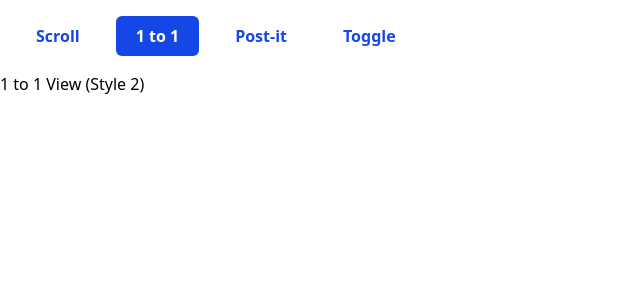
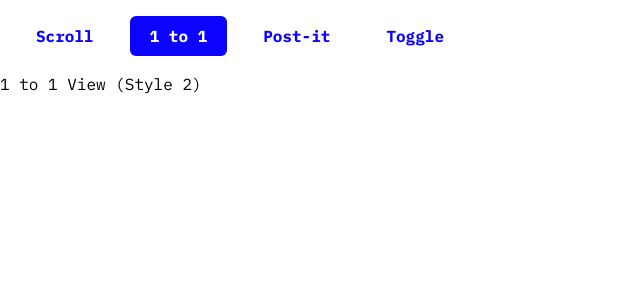
Before and after one commit to Kat-lev/reverbe-frontend, a React (Vite) app: page /style2 in a window 1280 px wide. Shown: the top 300 px of the page, without its empty margins (0-640 px from the left). Built offline with nearby package versions, Linux system fonts and the light colour scheme.

Commit message:
Define font and colour variables in global CSS and employ in Button

```diff
--- a/src/components/Button.jsx
+++ b/src/components/Button.jsx
@@ -7,8 +7,8 @@ const Button = ({ children, variant = "primary", to, onClick, className, ...prop
     "flex items-center justify-center rounded-md font-semibold transition-all duration-200 ease-in-out focus:outline-none align-middle px-4 py-2";
 
   const colorStyles = {
-    primary: "text-blue-700 bg-white rounded-full px-5 py-2 flex items-center gap-2",
-    secondary: "text-white bg-blue-700 hover:bg-blue-800 rounded-full px-5 py-2 flex items-center gap-2",
+    primary: "text-[var(--blue)] bg-[var(--white)] rounded-full px-5 py-2 flex items-center gap-2",
+    secondary: "text-[var(--white)] bg-[var(--blue)] hover:bg-[var(--blue)]-800 rounded-full px-5 py-2 flex items-center gap-2",
   };
 
   if (to) {
--- a/src/index.css
+++ b/src/index.css
@@ -1,6 +1,13 @@
+@import url('https://fonts.googleapis.com/css2?family=IBM+Plex+Mono:wght@400;500;700&display=swap');
 @import "tailwindcss";
 
 :root {
-  font-family: system-ui, Avenir, Helvetica, Arial, sans-serif;
+  --blue: #0B02FF;
+  --black: #000000;
+  --white: #FFFFFF;
   color-scheme: light dark;
 }
+
+body {
+  font-family: 'IBM Plex Mono', monospace;
+}
```
